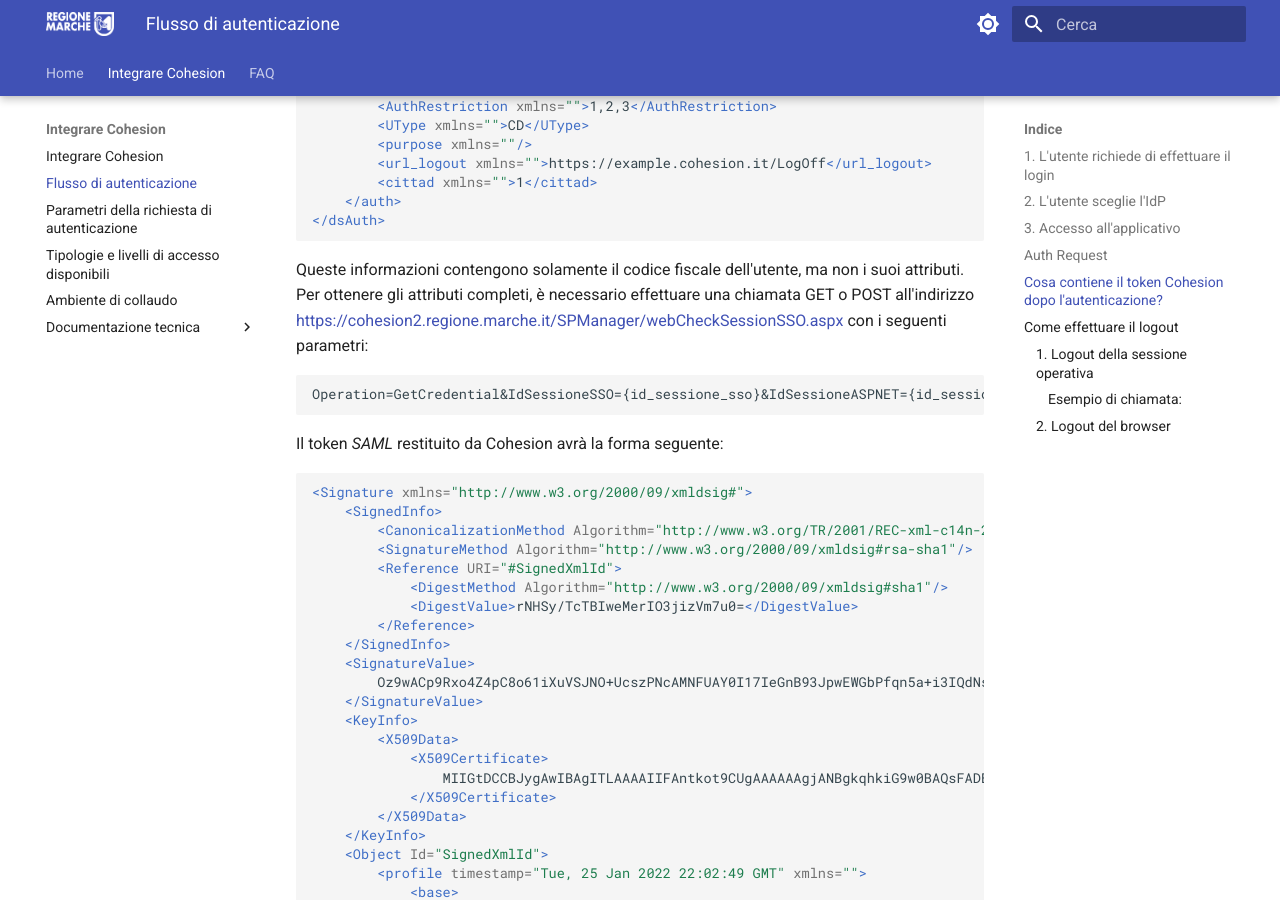
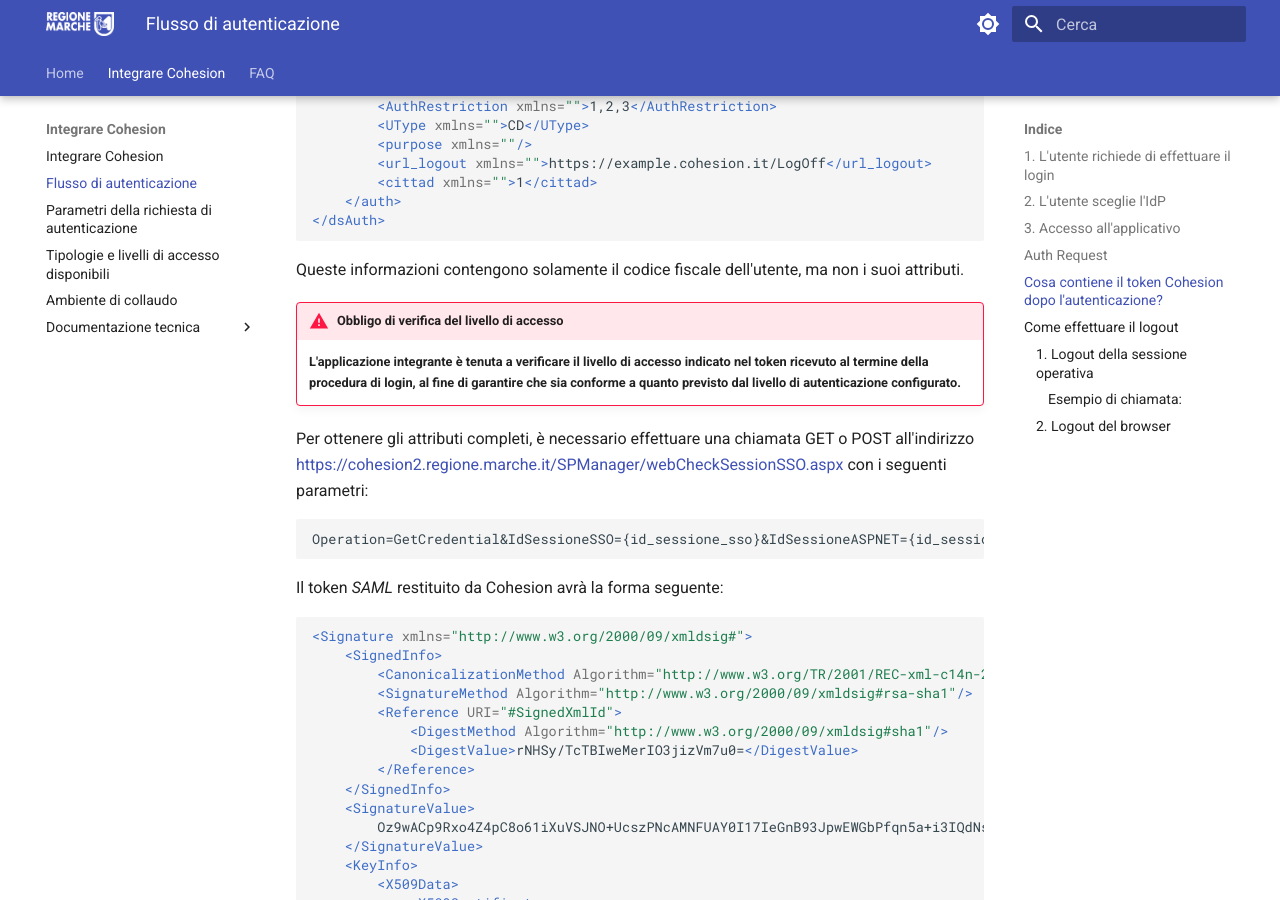
Before and after one commit to regione-marche/CohesionID-Docs, an MkDocs documentation site: the page built from docs/Flusso-di-Autenticazione.md, in a window 1280 px wide and 900 px high, scrolled down 2963 px. Built offline with MkDocs 1.6.1 and Material for MkDocs 9.7.7, drawn with Linux system fonts in a browser that asks for light colours.

Commit message:
Update Flusso-di-Autenticazione.md
Aggiunto "Obbligo di verifica del livello di accesso"

````diff
--- a/docs/Flusso-di-Autenticazione.md
+++ b/docs/Flusso-di-Autenticazione.md
@@ -119,6 +119,11 @@
 </dsAuth>
 ```
 Queste informazioni contengono solamente il codice fiscale dell'utente, ma non i suoi attributi.
+
+!!! danger "Obbligo di verifica del livello di accesso"
+
+    **L'applicazione integrante è tenuta a verificare il livello di accesso indicato nel token ricevuto al termine della procedura di login, al fine di garantire che sia conforme a quanto previsto dal livello di autenticazione configurato.**
+
 Per ottenere gli attributi completi, è necessario effettuare una chiamata GET o POST all'indirizzo [https://cohesion2.regione.marche.it/SPManager/webCheckSessionSSO.aspx](https://colab.research.google.com/corgiredirector?site=https%3A%2F%2Fcohesion2.regione.marche.it%2FSPManager%2FwebCheckSessionSSO.aspx) con i seguenti parametri:
 
 ```html
````
